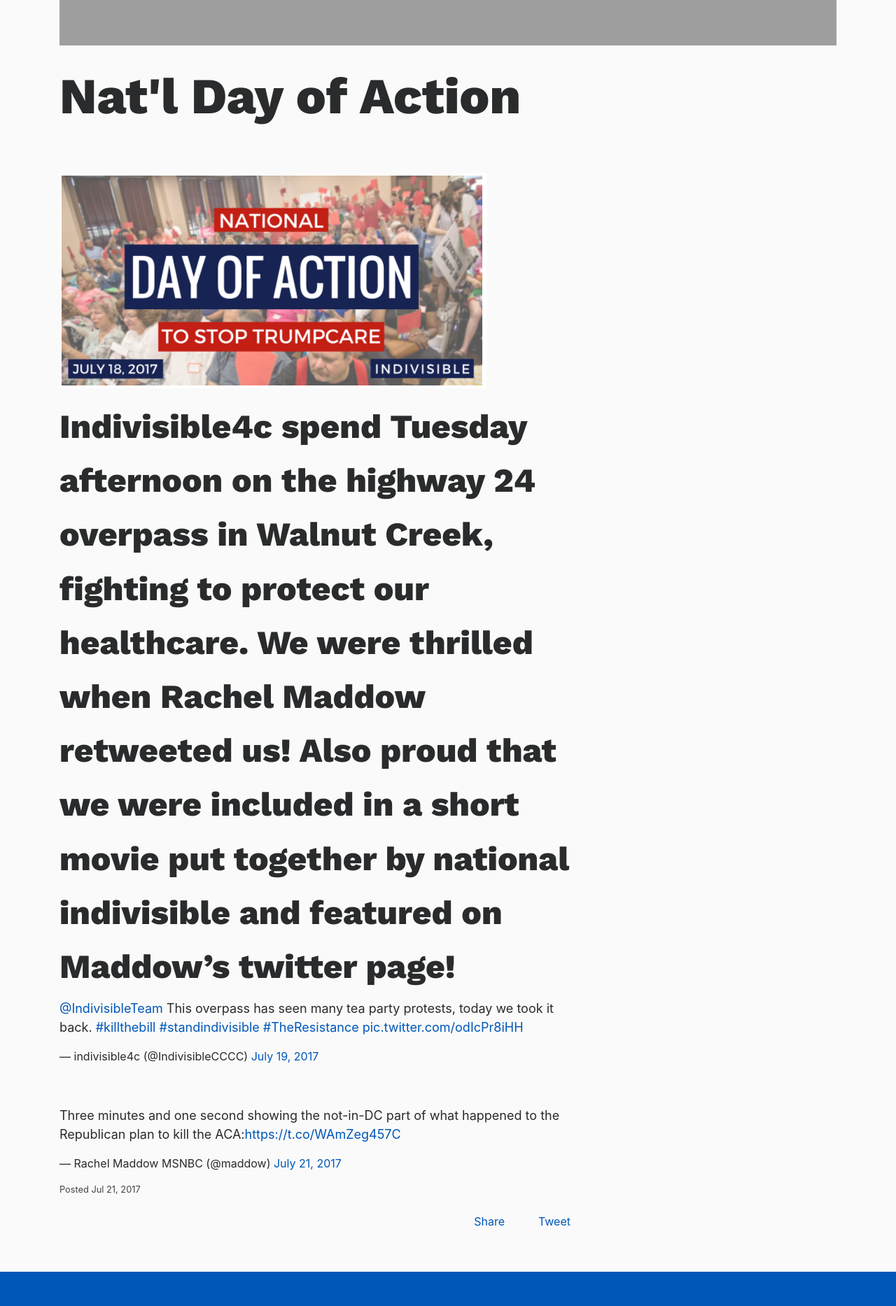
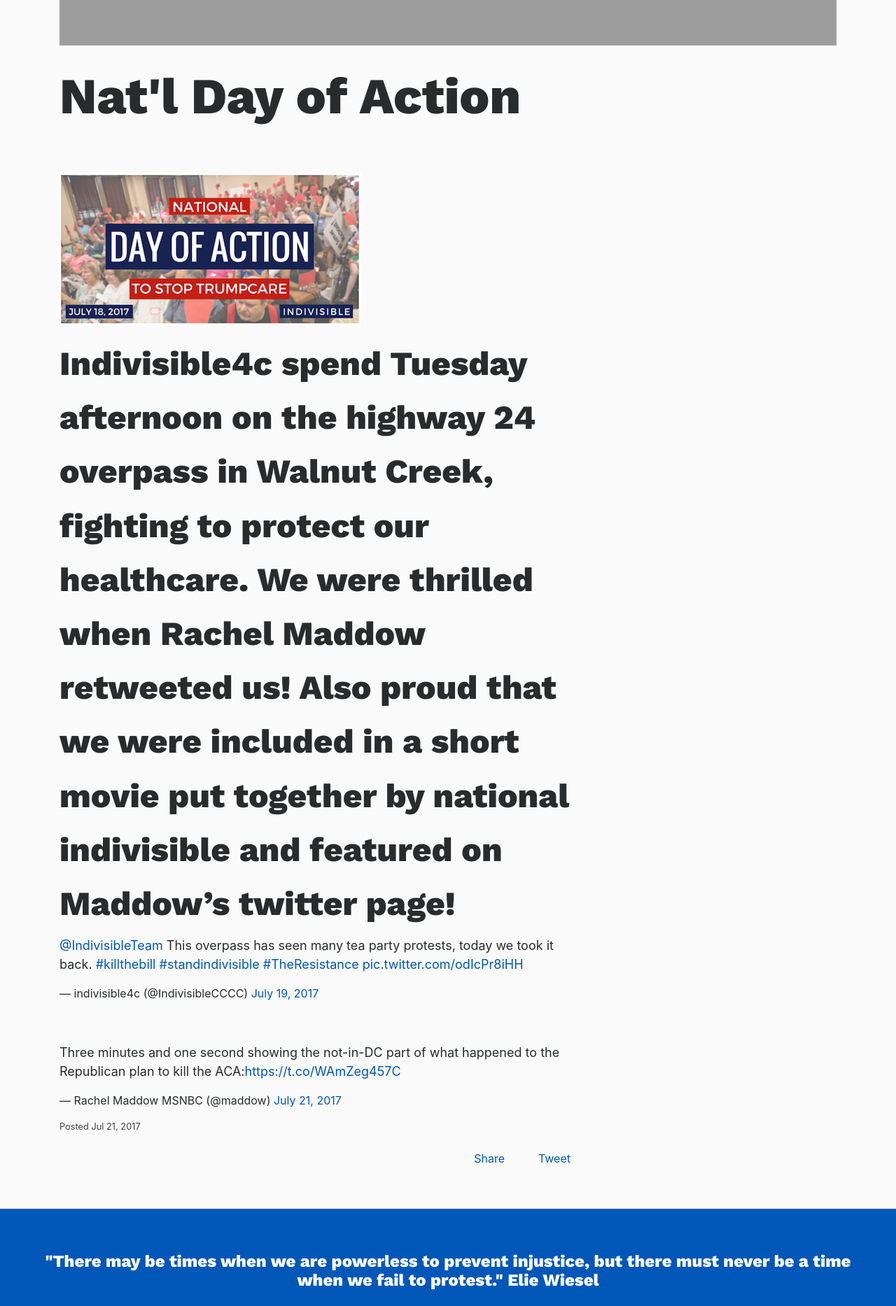
Before and after one commit to IndivisibleTemplate/BasicTemplate, a Jekyll site: the page built from _posts/2017-07-21-natl-day-of-action.markdown, in a window 1280 px wide. Shown: the part 374-2241 px from the top of the page at 70% size. Built offline with Jekyll 4.4.1, drawn with Linux system fonts in a browser that asks for light colours; nearby versions of some CDN libraries; comment, search, counter and statistics services are not loaded; grey boxes are pictures that could not be loaded.

Commit message:
Updated Natl Day Of Action

```diff
--- a/_posts/2017-07-21-natl-day-of-action.markdown
+++ b/_posts/2017-07-21-natl-day-of-action.markdown
@@ -5,7 +5,7 @@
 main-image: "/uploads/FullSizeRender%2027.jpg"
 ---
 
-![doa.png](/uploads/doa.png)
+![doa-21c282.png](/uploads/doa-21c282.png)
 
 ## Indivisible4c spend Tuesday afternoon on the highway 24 overpass in Walnut Creek, fighting to protect our healthcare. We were thrilled when Rachel Maddow retweeted us! Also proud that we were included in a short movie put together by national indivisible and featured on Maddow's twitter page!
 
```
